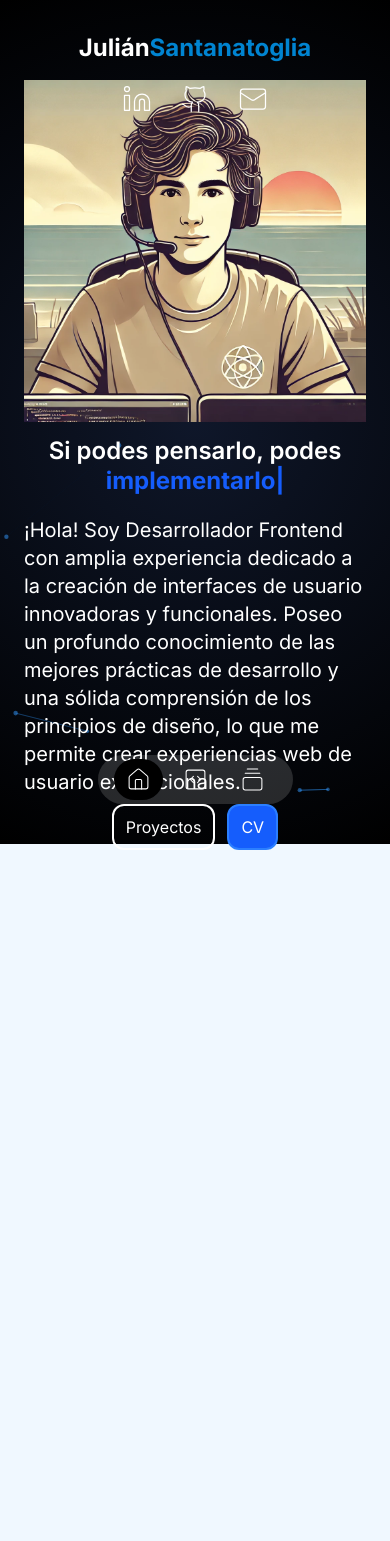
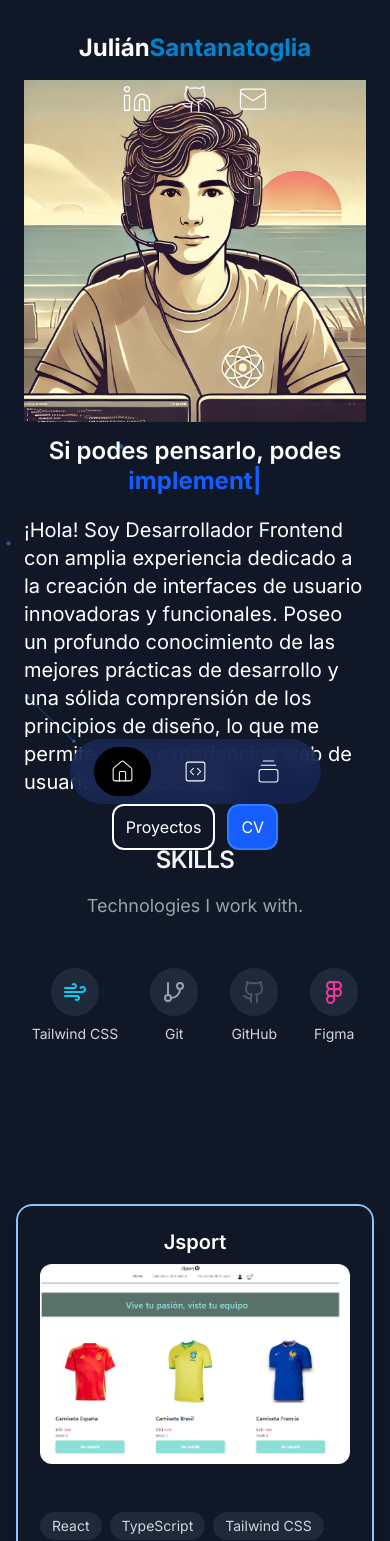
Before and after one commit to JulianSantanatoglia/portfolio, a Next.js app: page / in a window 390 px wide. Shown: the top 1541 px of the page. Before the commit the page ends 850 px from the top, so only its background shows below. Built offline with nearby package versions, Linux system fonts and the light colour scheme.

Commit message:
mejoras en bg, skills y portfolio

```diff
--- a/components/ProjectCard.tsx
+++ b/components/ProjectCard.tsx
@@ -61,7 +61,7 @@ const ProjectCard: React.FC<ProjectCardProps> = ({
           </div>
         )}
       </div>
-      <div className="absolute bottom-0 left-0 right-0 p-6 flex flex-wrap">
+      <div className=" bottom-0 left-0 right-0 p-6 flex flex-wrap">
         {technologies.map((tech) => (
           <span
             key={tech}
--- a/components/introduction.tsx
+++ b/components/introduction.tsx
@@ -6,7 +6,7 @@ import { TypeAnimation } from 'react-type-animation';
 const Introduction = () => {
     return (
         <div className='z-20 w-full bg-darkBg/60 '>
-            <div className='gap-3.5 z-20 grid items-center h-full p-6 py-20 md:grid-cols-2'>
+            <div className='gap-3.5 z-20 grid items-center h-full md:p-120 p-6 py-20 md:grid-cols-2'>
             <Image className='pl-0 lg:pl-[150px]' src="/home-4.png" priority width="600" height="600" alt="Profile pic"/>
             <div className='flex flex-col justify-center max-w-md'>
             <h1 className='mb-5 text-2xl leading-tight text-center md:text-left md:text-4xl md:mb-19'>
@@ -39,7 +39,6 @@ const Introduction = () => {
                     CV
                     </Link>
             </div>
-{/* 1.02.57 MIN */}
             </div>
         </div>
     </div>
--- a/components/navbar.tsx
+++ b/components/navbar.tsx
@@ -8,14 +8,20 @@ const Navbar = () => {
   const router = usePathname();
 
   return (
-        <MotionTransition position="right" className="fixed z-40 flex flex-col items-center justify-center w-full mt-auto h-max bottom-10">
+    <MotionTransition
+      position="right"
+      className="fixed z-40 flex flex-col items-center justify-center w-full mt-auto h-max bottom-10"
+    >
       <nav>
-                <div className="flex items-center justify-center gap-2 px-4 py-1 rounded-full bg-white/15 background-blur-sm">
+        <div className="flex items-center justify-center gap-4 px-6 py-2 rounded-full bg-blue-950/80 backdrop-blur-md"> {/* Aumento de tamaño y oscuridad */}
           {itemsNavbar.map((item) => (
             <div
               key={item.id}
-                            className={`px-3 py-2 transition duration-150 rounded-full cursor-pointer hover:bg-sky-600 ${router === item.link && 'bg-black'}`}
-                            data-tooltip-target="tooltip-default">
+              className={`px-4 py-3 transition duration-150 rounded-full cursor-pointer hover:bg-sky-600 ${
+                router === item.link && "bg-black"
+              }`}
+              data-tooltip-target="tooltip-default"
+            >
               <Link href={item.link}>{item.icon} </Link>
             </div>
           ))}
--- /dev/null
+++ b/components/skills.tsx
@@ -0,0 +1,43 @@
+"use client";
+
+import React from 'react';
+import { Wind, GitBranch, Github, Figma } from 'lucide-react';
+
+const Skills = () => {
+    const skills = [
+        { name: 'Tailwind CSS', icon: <Wind className="h-6 w-6 text-cyan-400" /> },
+        { name: 'Git', icon: <GitBranch className="h-6 w-6 text-gray-400" /> },
+        { name: 'GitHub', icon: <Github className="h-6 w-6 text-gray-600" /> },
+        { name: 'Figma', icon: <Figma className="h-6 w-6 text-pink-500" /> },
+    ];
+
+    return (
+        <div className="bg-gray-900 text-gray-300"> {/* Dark background for futuristic feel */}
+            <div className="max-w-4xl mx-auto px-4 sm:px-6 lg:px-8">
+                <div className="text-center">
+                    <h2 className="text-2xl font-semibold tracking-tight uppercase text-gray-100 mb-4">
+                        Skills
+                    </h2>
+                    <p className="text-lg text-gray-400">
+                        Technologies I work with.
+                    </p>
+                </div>
+
+                <div className="mt-12 flex justify-center">
+                    <ul className="flex space-x-8">
+                        {skills.map((skill, index) => (
+                            <li key={index} className="flex flex-col items-center">
+                                <div className="p-3 rounded-full bg-gray-800 hover:bg-gray-700 transition-colors duration-300">
+                                    {skill.icon}
+                                </div>
+                                <span className="mt-2 text-sm">{skill.name}</span>
+                            </li>
+                        ))}
+                    </ul>
+                </div>
+            </div>
+        </div>
+    );
+};
+
+export default Skills;
--- a/src/app/(routes)/about-me/page.tsx
+++ /dev/null
@@ -1,15 +0,0 @@
-import CoverParticles from "../../../../components/cover-particles";
-import TransitionPage from "../../../../components/transition-page";
-
-export default function PageAboutMe() {
-  return (
-    <>
-    <main>
-      <TransitionPage />
-      <div className="flex min-h-[100vh] h-full bg-no-repeat bg-gradient-cover">
-        <CoverParticles />
-      </div>
-    </main>
-    </>
-  );
-}
--- a/src/app/(routes)/portfolio/page.tsx
+++ /dev/null
@@ -1,33 +0,0 @@
-import ContainerPage from "../../../../components/container";
-import CoverParticles from "../../../../components/cover-particles";
-import ProjectCard from "../../../../components/ProjectCard";
-import TransitionPage from "../../../../components/transition-page";
-import { projects } from "../../../../data";
-
-const Portfolio = () => {
-    return (
-    <>
-    <main>
-        <TransitionPage />
-        <div className="flex min-h-[100vh] h-full bg-no-repeat bg-gradient-cover">
-        <CoverParticles />
-        <ContainerPage>
-            <div className="grid grid-cols-1 md:grid-cols-2 lg:grid-cols-3 gap-6">
-            {projects.map((project, index) => (
-            <ProjectCard
-            key={index}
-            imageUrl={project.imageUrl}
-            title={project.title}
-            githubUrl={project.githubUrl}
-            websiteUrl={project.websiteUrl}
-            technologies={project.technologies}
-            />
-            ))}
-            </div>
-        </ContainerPage>
-        </div>
-    </main>
-    </>
-);
-};
-export default Portfolio;
--- a/src/app/(routes)/skills/page.tsx
+++ /dev/null
@@ -1,15 +0,0 @@
-import CoverParticles from "../../../../components/cover-particles";
-import TransitionPage from "../../../../components/transition-page";
-
-export default function Skills() {
-    return (
-    <>
-    <main>
-        <TransitionPage />
-        <div className="flex min-h-[100vh] h-full bg-no-repeat bg-gradient-cover">
-        <CoverParticles />
-        </div>
-    </main>
-    </>
-);
-}
--- a/src/app/layout.tsx
+++ b/src/app/layout.tsx
@@ -26,8 +26,7 @@ export default function RootLayout({
 }>) {
   return (
     <html lang="en">
-      <body className={`${inter.variable} ${robotoMono.variable}`}>
-        <Navbar />
+      <body className={"bg-gray-900 `${inter.variable} ${robotoMono.variable}`"}>
         <Header />
         {children}
       </body>
--- a/src/app/page.tsx
+++ b/src/app/page.tsx
@@ -1,17 +1,40 @@
 import CoverParticles from "../../components/cover-particles";
 import Introduction from "../../components/introduction";
+import Navbar from "../../components/navbar";
+import ProjectCard from "../../components/ProjectCard";
+import Skills from "../../components/skills";
 import TransitionPage from "../../components/transition-page";
+import { projects } from "../../data";
+
 
 export default function Home() {
   return (
     <>
-    <main>
-      <TransitionPage />
-      <div className="flex min-h-[100vh] h-full bg-no-repeat bg-gradient-cover">
-        <CoverParticles />
-        <Introduction />
-      </div>
-    </main>
+      <main>
+        <TransitionPage />
+        <div className="flex min-h-[100vh] h-full bg-no-repeat bg-gradient-cover bg-gray-900">
+          <Introduction />
+          <Navbar />
+          </div>
+          {/* SKILLS */}
+          <Skills />
+          <CoverParticles />
+          {/* PORTFOLIO */}
+          <div className="bg-gray-900flex gap-25 w-full max-w-6xl px-4 pb-40 mx-auto mt-40 md:pb-0 md:px-6">
+            <div className="grid grid-cols-1 md:grid-cols-2 lg:grid-cols-3 gap-6">
+              {projects.map((project, index) => (
+                <ProjectCard
+                  key={index}
+                  imageUrl={project.imageUrl}
+                  title={project.title}
+                  githubUrl={project.githubUrl}
+                  websiteUrl={project.websiteUrl}
+                  technologies={project.technologies}
+                />
+              ))}
+          </div>
+          </div>
+      </main>
     </>
   );
 }
```
Lines whose indentation alone changed are shown as unchanged.
